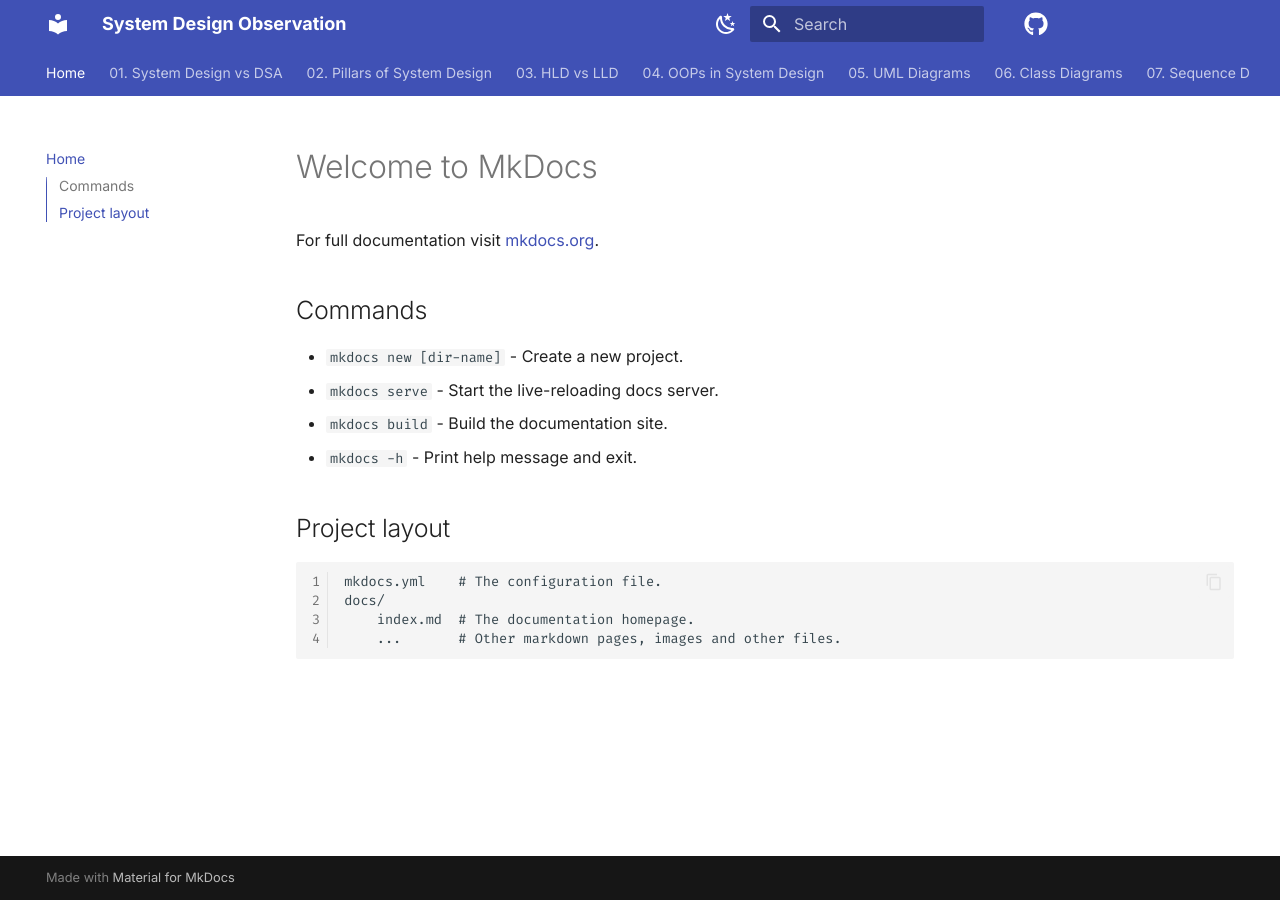
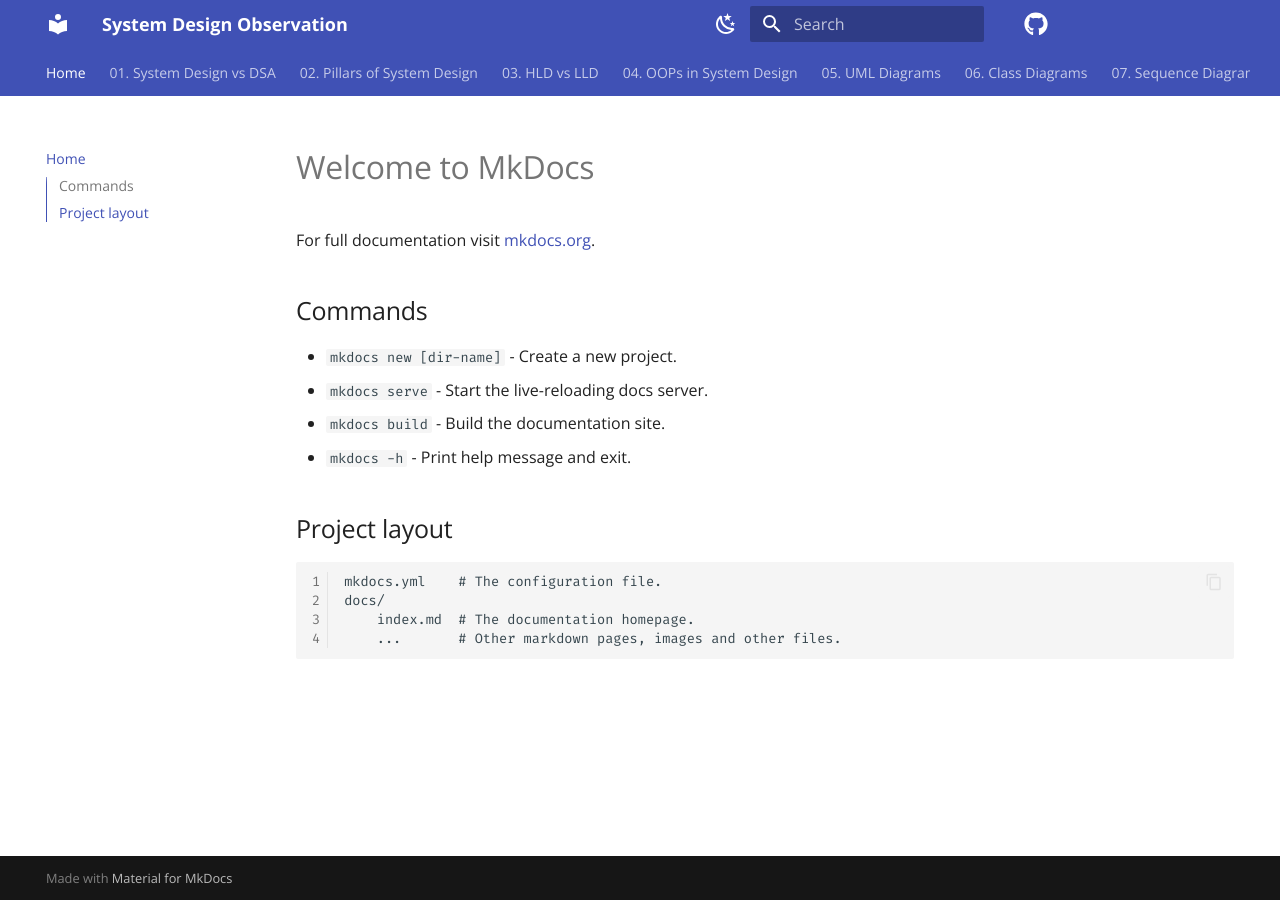
Before and after one commit to Raj-G07/System-design-observation, an MkDocs documentation site: the page built from docs/index.md, in a window 1280 px wide. Built offline with MkDocs 1.6.1 and Material for MkDocs 9.7.7, drawn with Linux system fonts in a browser that asks for light colours; comment, search, counter and statistics services are not loaded.

Commit message:
Setting up text font and adding emojis extensions

```diff
--- a/mkdocs.yml
+++ b/mkdocs.yml
@@ -11,7 +11,7 @@
   icon:
     repo: fontawesome/brands/github   # ✅ GitHub logo only
   font:
-    text: Inter
+    text: Open Sans
     code: Fira Code
   features:
     - navigation.instant
@@ -107,6 +107,10 @@
           class: mermaid
           format: !!python/name:pymdownx.superfences.fence_div_format
   - pymdownx.tasklist      # Task lists
+  - pymdownx.emoji:
+      emoji_index: !!python/name:material.extensions.emoji.twemoji
+      emoji_generator: !!python/name:material.extensions.emoji.to_svg
+
 extra_css:
   - styles/mermaid-custom.css
   - styles/custom.css
```
